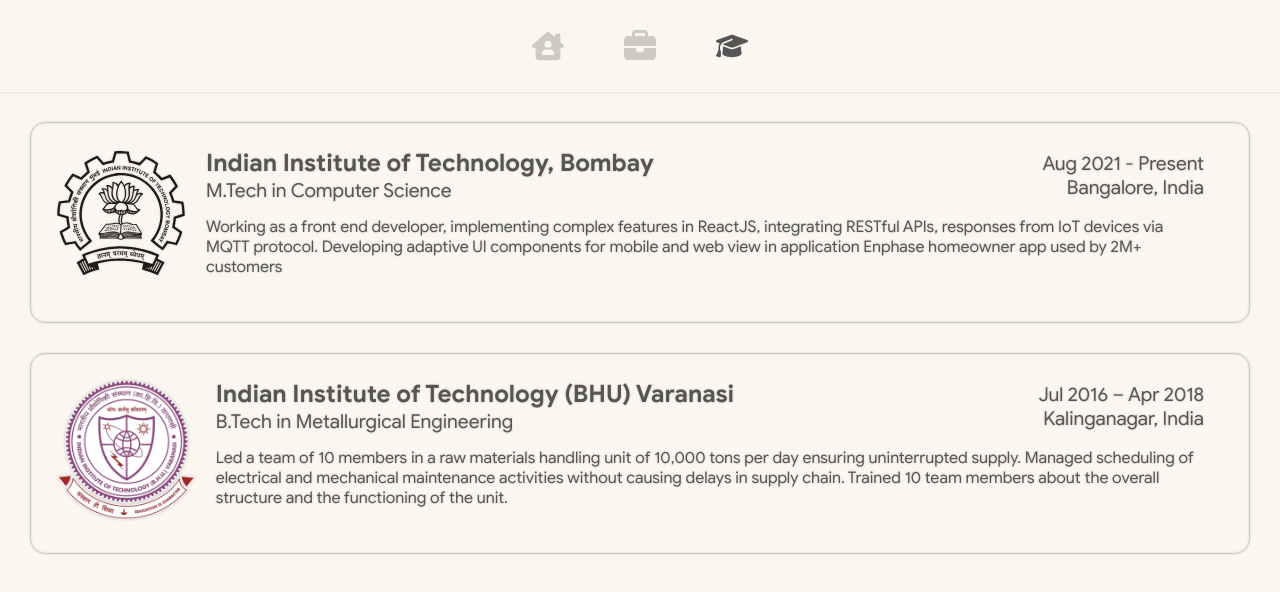
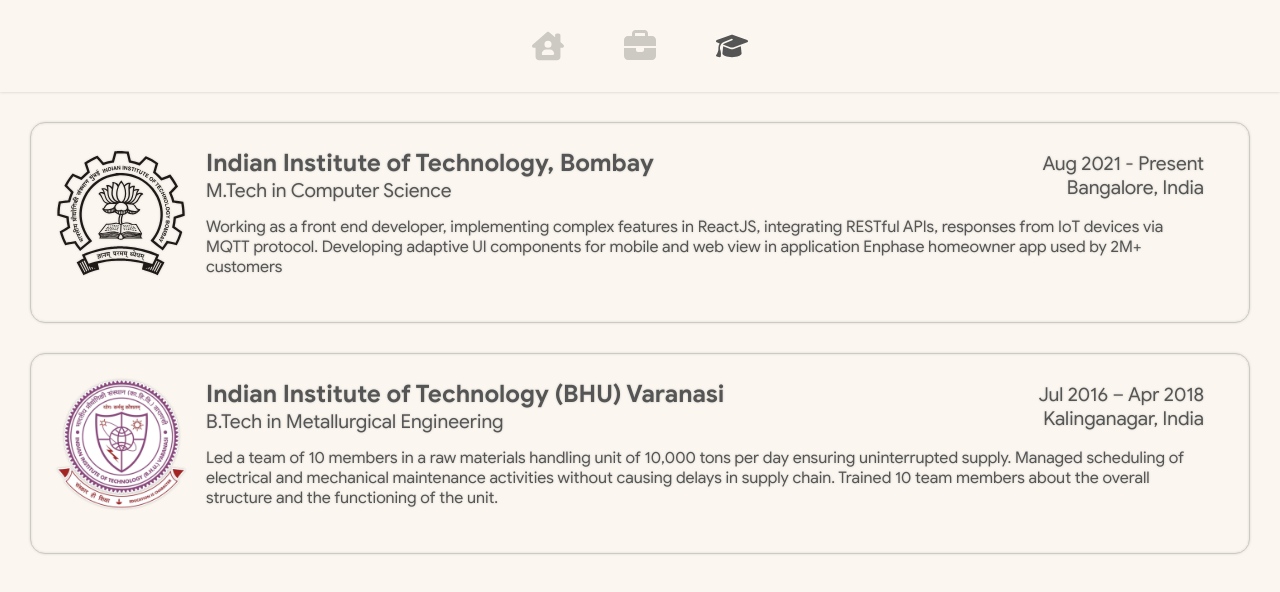
Before and after one commit to yadn/portfolio, a React (Create React App) app: page /portfolio/education in a window 1280 px wide. Shown: the top 592 px of the page. Built offline with nearby package versions, Linux system fonts and the light colour scheme.

Commit message:
css icon fixes

```diff
--- a/src/components/card.scss
+++ b/src/components/card.scss
@@ -11,12 +11,12 @@
     &.tata,
     &.enphase {
       width: 150px;
-      height: fit-content;
+      height: 30px;
       margin-top: 10px;
 
       svg {
         width: 150px;
-        height: fit-content;
+        height: 30px;
         display: flex;
         align-items: center;
       }
@@ -31,16 +31,11 @@
         width: 130px;
         height: 130px;
       }
-    }
-  }
 
-  .card-icon.iitbhu {
-    width: fit-content;
-    height: fit-content;
-
-    img {
-      width: 100%;
-
+      img {
+        width: 130px;
+        height: 130px;
+      }
     }
   }
 
@@ -101,7 +96,11 @@
 
       &.tata,
       &.enphase {
-        width: 100px;
+        height: 30px;
+
+        svg{
+          height: 30px;
+        }
       }
 
       &.iitb,
@@ -110,6 +109,11 @@
         height: 50px;
 
         svg {
+          width: 50px;
+          height: 50px;
+        }
+
+        img {
           width: 50px;
           height: 50px;
         }
```
